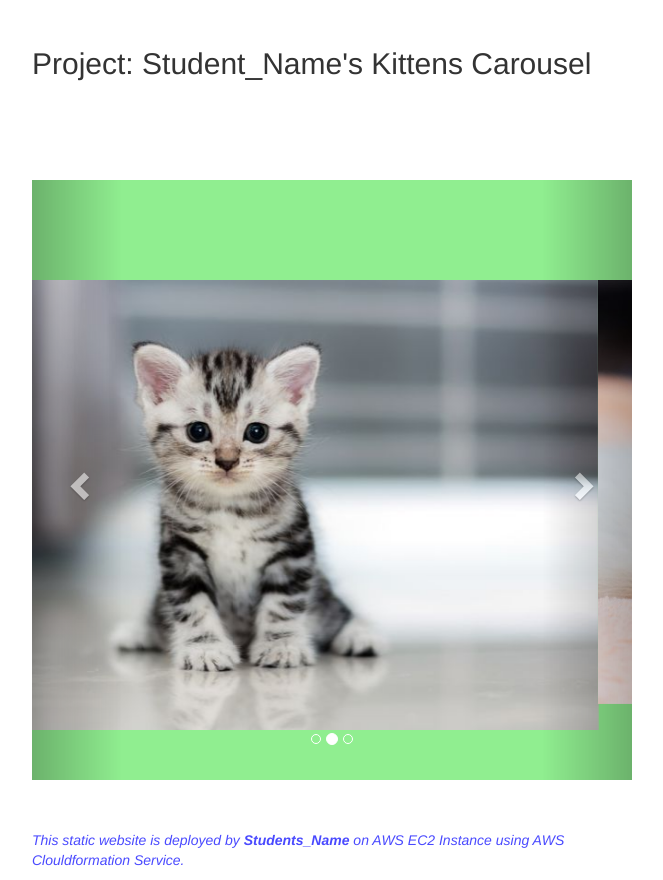
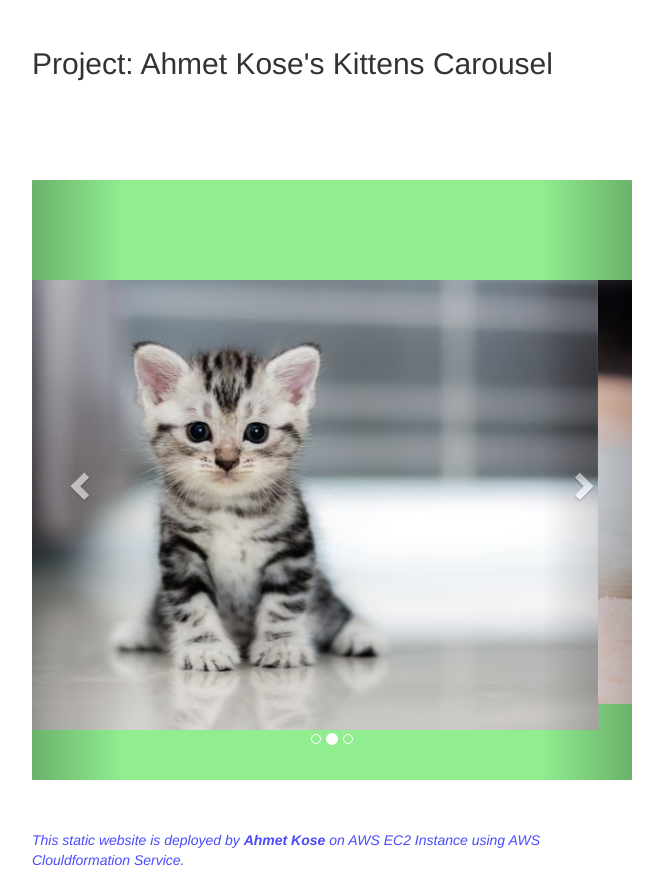
Before and after one commit to ahmet-cw/aws-project-workshop, a plain HTML site: page 102-kittens-carousel-static-website-alb-asg/static-web/index.html in a window 1280 px wide. Shown: the part 403-1283 px from the top of the page, without its empty margins (308-971 px from the left). Drawn offline with nearby package versions, Linux system fonts and the light colour scheme.

Commit message:
Update index.html

```diff
--- a/102-kittens-carousel-static-website-alb-asg/static-web/index.html
+++ b/102-kittens-carousel-static-website-alb-asg/static-web/index.html
@@ -45,7 +45,7 @@
 
   <div><img src="https://clarusway.com/wp-content/uploads/2020/06/clarusway_logo.png" /></div>
 
-  <h2> Project: Student_Name's Kittens Carousel</h2>
+  <h2> Project: Ahmet Kose's Kittens Carousel</h2>
 
   <div id="myCarousel" class="carousel slide" data-ride="carousel">
     <!-- Indicators -->
@@ -80,7 +80,7 @@
   </div>
 
 
-  <p class="footnote"><i>This static website is deployed by <b> Students_Name </b> on AWS EC2 Instance using AWS
+  <p class="footnote"><i>This static website is deployed by <b> Ahmet Kose </b> on AWS EC2 Instance using AWS
       Clouldformation Service.</i></p>
 </body>
 
```
